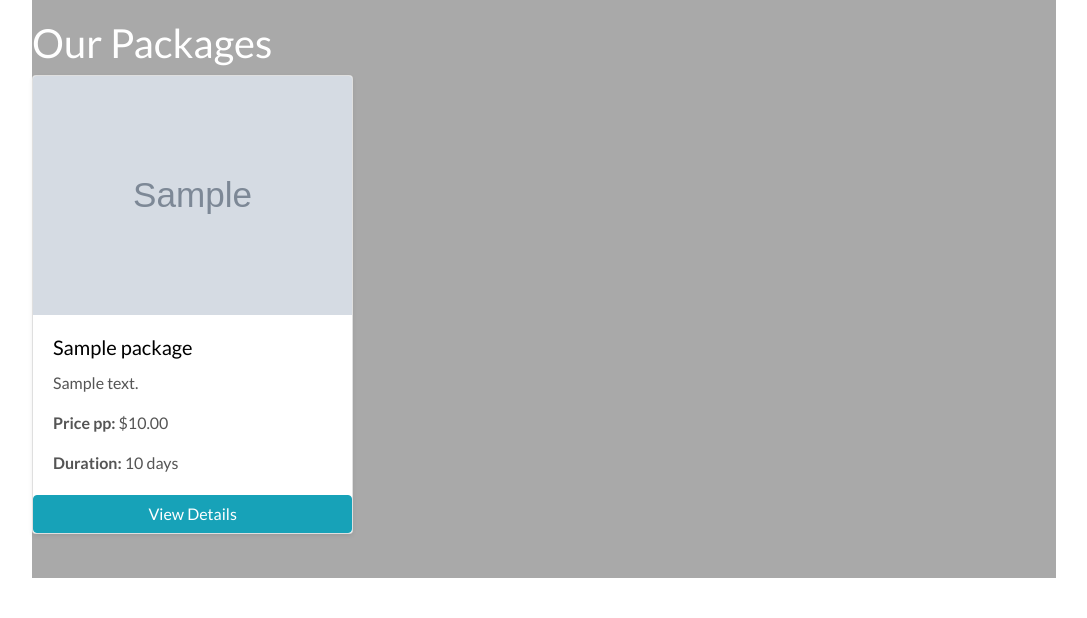
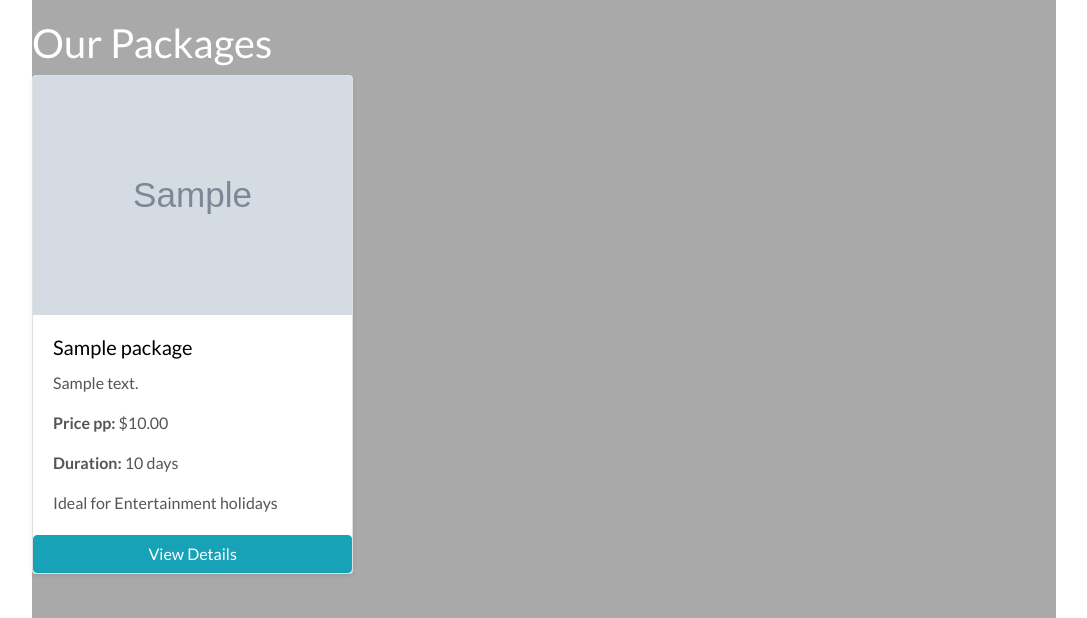
Before and after one commit to Alexiou981/elite-escapes, a Django app: page / in a window 1280 px wide. Shown: the part 1025-1643 px from the top of the page, without its empty margins (96-1183 px from the left). Before the commit the page ends 1603 px from the top, so only its background shows below. Run offline with Django 3.2, Linux system fonts and the light colour scheme; tables that the repository leaves empty hold one stand-in row (values such as "Sample post"); grey boxes marked "Sample" are stand-in pictures; some libraries are stand-ins or nearby versions.

Commit message:
add field to template

```diff
--- a/home/templates/home/index.html
+++ b/home/templates/home/index.html
@@ -31,6 +31,7 @@
                             <p class="card-text">{{ package.brief_description }}</p>
                             <p class="card-text"><strong>Price pp:</strong> ${{ package.price }}</p>
                             <p class="card-text"><strong>Duration:</strong> {{ package.holiday_duration }} days</p>
+                            <p class="card-text">Ideal for {{ package.holiday_type }} holidays</p>
                         </div>
                         <a href="{% url 'package_details' package.id %}" class="btn btn-info">View Details</a>
                     </div>
```
